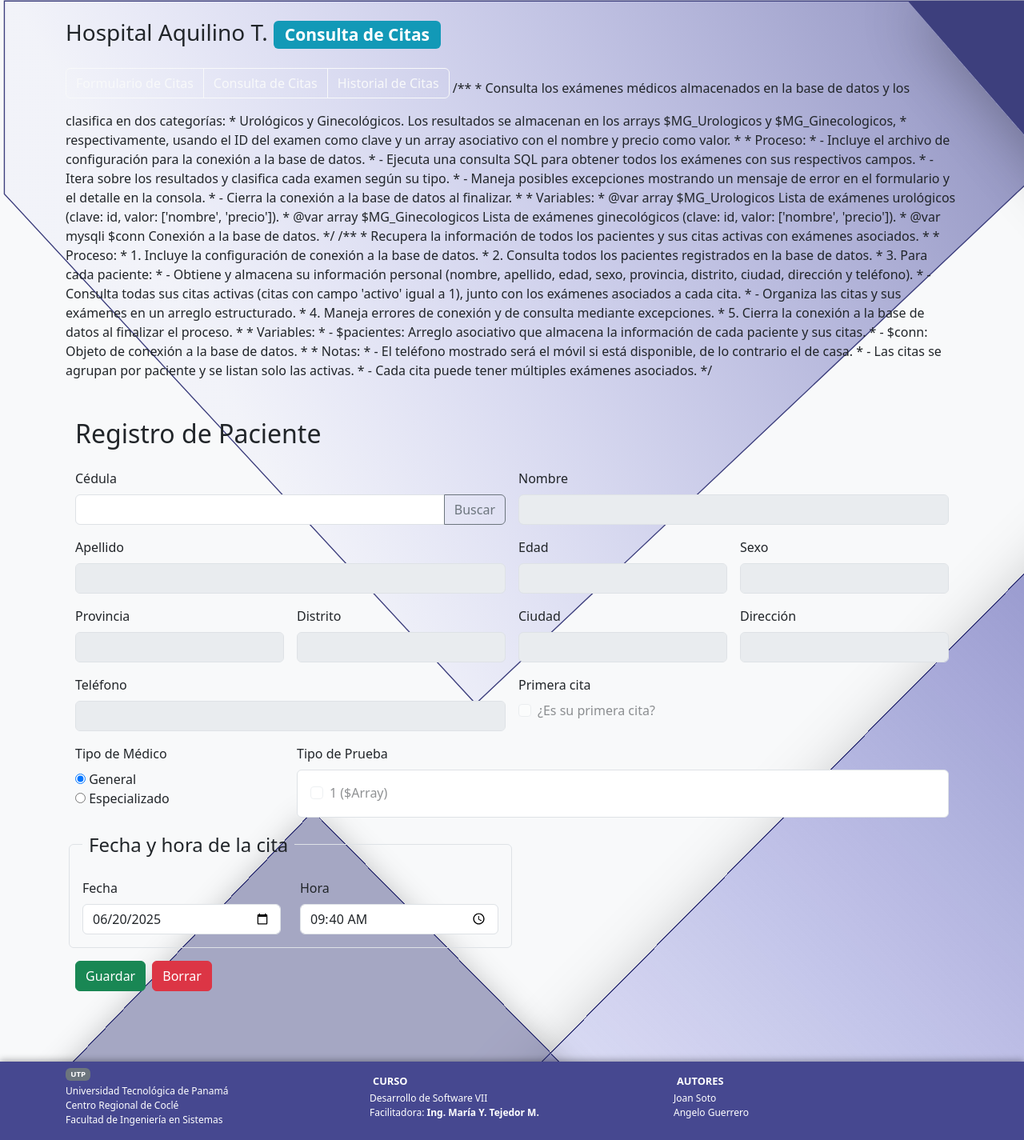
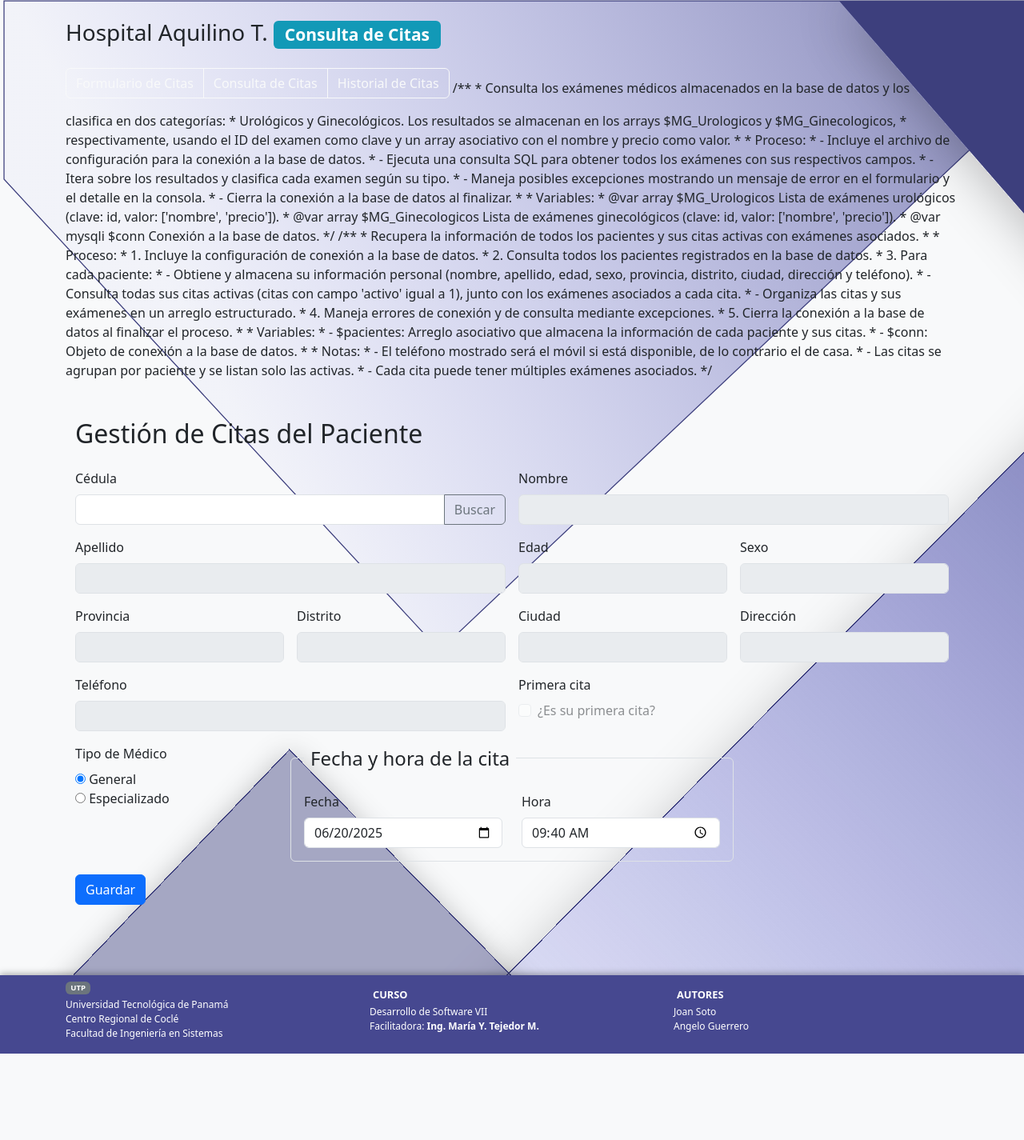
Before and after one commit to On3l22/T6_G1, a PHP site: page /PagConsulta.php in a window 1280 px wide. Shown: the whole page at 80% size. After the commit the page ends 1317 px from the top, so only its background shows below. Run offline with PHP 8.4, Linux system fonts and the light colour scheme; tables that the repository leaves empty hold one stand-in row (values such as "Sample post").

Commit message:
Reapply "Merge branch 'main' of https://github.com/On3l22/T6_G1"
This reverts commit 5e5945ba3f6df737803dac3975d72f9bcbcf8c44.

```diff
--- a/clinica/recuperarCitas.php
+++ b/clinica/recuperarCitas.php
@@ -57,13 +57,12 @@ try {
 
         $pacientes[$cedula]['citas'] = [];
 
-        // 2. Obtener citas activas con exámenes
+        // 2. Obtener citas activas con ID de exámenes
         $queryCitas = "
             SELECT c.id, c.fecha, c.hora, c.tipo_medico,
-                   e.nombre AS examen_nombre, c.activo
+                   ce.examen_id, c.activo
             FROM citas c
             LEFT JOIN cita_examen ce ON ce.cita_id = c.id
-            LEFT JOIN examenes e ON ce.examen_id = e.id
             WHERE c.cedula = '$cedula'
               AND c.activo = 1
             ORDER BY c.fecha, c.hora
@@ -88,11 +87,12 @@ try {
                 ];
             }
 
-            if ($row['examen_nombre']) {
-                $pacientes[$cedula]['citas'][$idCita]['pruebas'][] = $row['examen_nombre'];
+            if ($row['examen_id']) {
+                $pacientes[$cedula]['citas'][$idCita]['pruebas'][] = (int)$row['examen_id'];
             }
         }
 
+        // Convertir las citas a array numerado
         $pacientes[$cedula]['citas'] = array_values($pacientes[$cedula]['citas']);
     }
 
--- a/php/Form1_consulta.php
+++ b/php/Form1_consulta.php
@@ -26,28 +26,14 @@ $catalogoPruebas = ($sexo === 'Femenino') ? $MG_Ginecologicos : $MG_Urologicos;
 $fechaSolo = date('Y-m-d', strtotime($fecha_cita));
 $horaSolo  = date('H:i',    strtotime($fecha_cita));
 
-// --- Procesar Guardar ---
+// Guardar cambios (simulado)
 if (isset($_POST['guardar']) && $cedulaIngresada && isset($_POST['cita_id'])) {
     $idx = $_POST['cita_id'];
-    // Actualiza en tu fuente de datos real aquí — ejemplo genérico:
     $listaCitas[$idx]['tipo_medico'] = $_POST['tipo_medico'] ?? 'General';
     $listaCitas[$idx]['fecha'] = $_POST['fecha'] ?? $fechaSolo;
     $listaCitas[$idx]['hora'] = $_POST['hora'] ?? $horaSolo;
     $listaCitas[$idx]['pruebas'] = $_POST['tipo_prueba'] ?? [];
     $mensaje = "Cita actualizada correctamente.";
-    // Aquí debes guardar $listaCitas en la base o archivo real
-}
-
-// --- Procesar Borrar ---
-if (isset($_POST['borrar']) && $cedulaIngresada && isset($_POST['cita_id'])) {
-    $idx = $_POST['cita_id'];
-    // Aquí cambia el campo activo a 0 en la base real:
-    // Ejemplo:
-    // $listaCitas[$idx]['activo'] = 0;
-    unset($listaCitas[$idx]); // o marca como inactivo según tu implementación
-    $citaActual = null;
-    $mensaje = "Cita borrada correctamente.";
-    // Guarda los cambios en la base real
 }
 ?>
 
@@ -55,12 +41,12 @@ if (isset($_POST['borrar']) && $cedulaIngresada && isset($_POST['cita_id'])) {
 <html lang="es">
 <head>
   <meta charset="UTF-8">
-  <title>Registro de Paciente</title>
+  <title>Gestión de Citas</title>
   <link href="https://cdn.jsdelivr.net/npm/bootstrap@5.3.3/dist/css/bootstrap.min.css" rel="stylesheet">
 </head>
 <body class="bg-light">
 <div class="container py-5">
-  <h2 class="mb-4">Registro de Paciente</h2>
+  <h2 class="mb-4">Gestión de Citas del Paciente</h2>
 
   <?php if ($mensaje): ?>
     <div class="alert alert-info"><?= htmlspecialchars($mensaje) ?></div>
@@ -122,20 +108,35 @@ if (isset($_POST['borrar']) && $cedulaIngresada && isset($_POST['cita_id'])) {
 
     <div class="col-md-3">
       <label class="form-label">Tipo de Médico</label><br>
-      <input type="radio" name="tipo_medico" id="general" value="General" <?= $tipo_medico === 'General' ? 'checked' : '' ?> onclick="togglePruebas(false)">
+      <input type="radio" name="tipo_medico" id="general" value="General"
+             <?= $tipo_medico === 'General' ? 'checked' : '' ?>
+             onclick="togglePruebas(false)">
       <label for="general">General</label><br>
-      <input type="radio" name="tipo_medico" id="especializado" value="Especializado" <?= $tipo_medico === 'Especializado' ? 'checked' : '' ?> onclick="togglePruebas(true)">
+      <input type="radio" name="tipo_medico" id="especializado" value="Especializado"
+             <?= $tipo_medico === 'Especializado' ? 'checked' : '' ?>
+             onclick="togglePruebas(true)">
       <label for="especializado">Especializado</label>
     </div>
 
-    <div class="col-md-9">
+    <div class="col-md-9" id="seccion-pruebas" style="display: none;">
       <label class="form-label">Tipo de Prueba</label>
       <div class="border p-3 rounded bg-white">
-        <?php foreach ($catalogoPruebas as $prueba => $precio): ?>
-          <?php $checked = in_array($prueba, $pruebas_sel) ? 'checked' : ''; ?>
+        <?php foreach ($catalogoPruebas as $id => $prueba): ?>
+          <?php
+            $checked = in_array($id, $pruebas_sel) ? 'checked' : '';
+            $inputId = 'prueba_' . $id;
+          ?>
           <div class="form-check">
-            <input class="form-check-input prueba-checkbox" type="checkbox" name="tipo_prueba[]" id="<?= md5($prueba) ?>" value="<?= htmlspecialchars($prueba) ?>" <?= $checked ?> <?= $tipo_medico !== 'Especializado' ? 'disabled' : '' ?>>
-            <label class="form-check-label" for="<?= md5($prueba) ?>"><?= htmlspecialchars($prueba) ?> ($<?= $precio ?>)</label>
+            <input class="form-check-input prueba-checkbox"
+                   type="checkbox"
+                   name="tipo_prueba[]"
+                   id="<?= $inputId ?>"
+                   value="<?= $id ?>"
+                   <?= $checked ?>
+                   <?= $tipo_medico !== 'Especializado' ? 'disabled' : '' ?>>
+            <label class="form-check-label" for="<?= $inputId ?>">
+              <?= htmlspecialchars($prueba['nombre']) ?> ($<?= number_format($prueba['precio'], 2) ?>)
+            </label>
           </div>
         <?php endforeach; ?>
       </div>
@@ -155,22 +156,28 @@ if (isset($_POST['borrar']) && $cedulaIngresada && isset($_POST['cita_id'])) {
       </div>
     </fieldset>
 
-    <div class="col-12 d-flex gap-2">
-      <button class="btn btn-success" name="guardar">Guardar</button>
-      <button class="btn btn-danger" name="borrar" onclick="return confirm('¿Seguro que desea borrar esta cita?')">Borrar</button>
+    <div class="col-12">
+      <button class="btn btn-primary" name="guardar">Guardar</button>
     </div>
-
   </form>
 </div>
 
 <script>
 function togglePruebas(habilitar) {
+  const seccion = document.getElementById('seccion-pruebas');
+  if (!seccion) return;
+
+  seccion.style.display = habilitar ? 'block' : 'none';
+
   document.querySelectorAll('.prueba-checkbox').forEach(cb => {
     cb.disabled = !habilitar;
     if (!habilitar) cb.checked = false;
   });
 }
+
 window.onload = () => {
-  togglePruebas(document.getElementById('especializado').checked);
+  const hayCedula = document.querySelector('input[name="cedula"]').value.trim() !== '';
+  const esEspecializado = document.getElementById('especializado').checked;
+  togglePruebas(hayCedula && esEspecializado);
 };
 </script>
```
